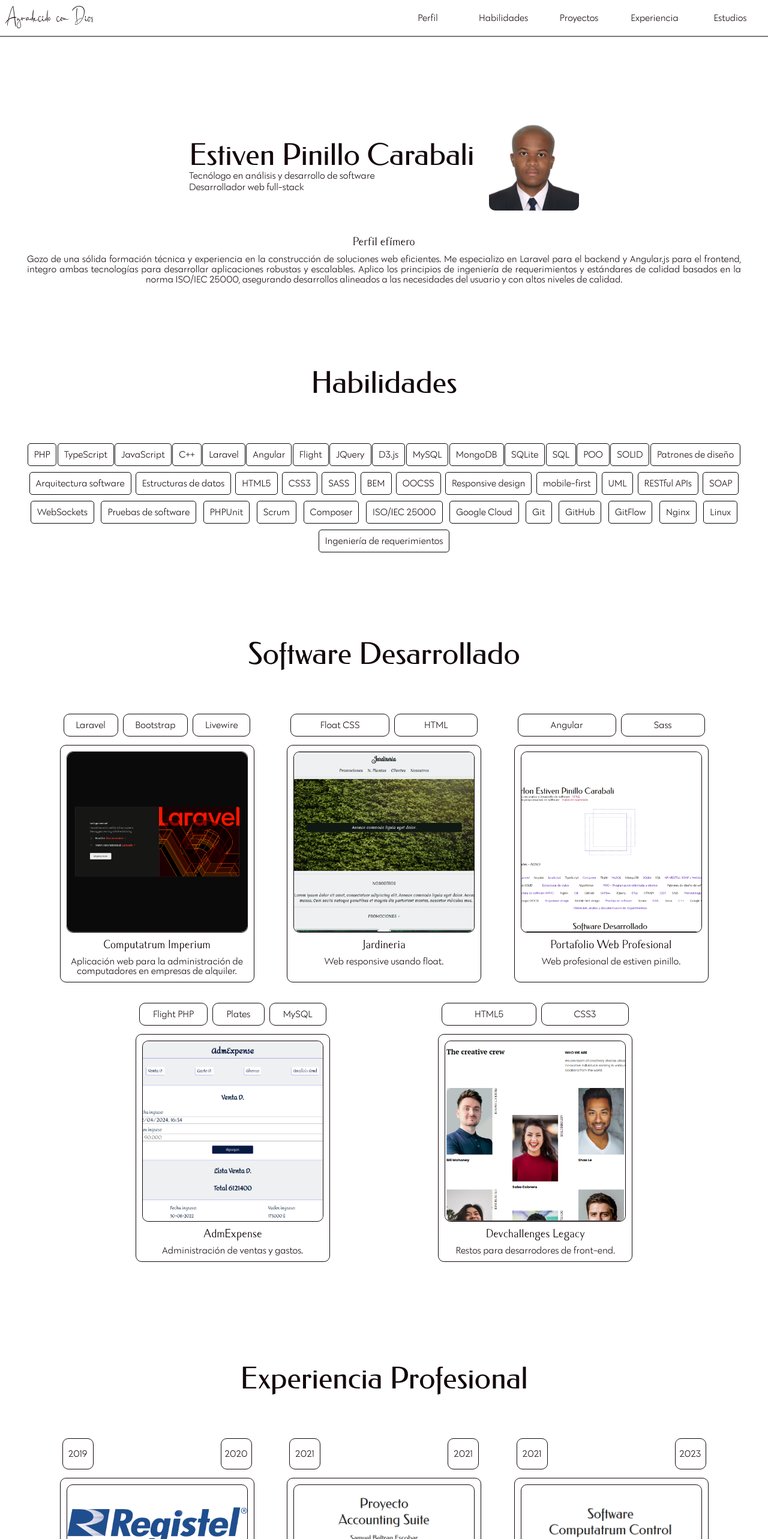
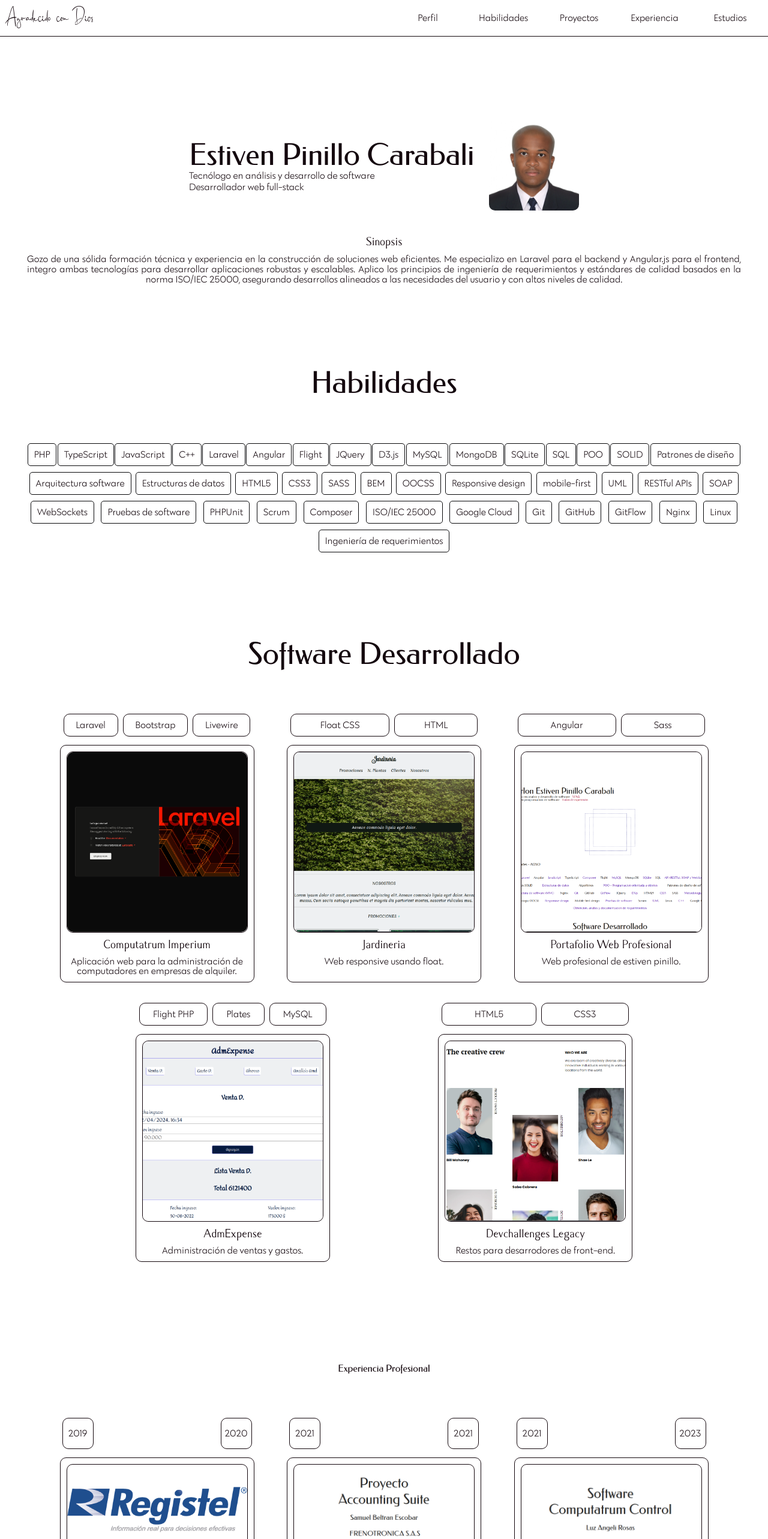
Before and after one commit to EstivenPinillo/estivenpinillo.dev, an Angular app: page / in a window 1280 px wide. Shown: the top 2566 px of the page at 60% size. Built offline with nearby package versions, Linux system fonts and the light colour scheme.

Commit message:
feat: change font size in all header

```diff
--- a/src/app/features/certificate/certificate.component.html
+++ b/src/app/features/certificate/certificate.component.html
@@ -1,6 +1,6 @@
 <section class="section-certificate mt-14 mb-14" id="estudios">
 
-    <header class="federo certificate-header fz-5rem">
+    <header class="federo certificate-header font-size4rem">
         <h2>
             Certificados
         </h2>
--- a/src/app/features/experience/experience.component.html
+++ b/src/app/features/experience/experience.component.html
@@ -1,5 +1,5 @@
 <section class="section-experience mt-14" id="experiencia">
-    <header class="experience-main-header federo fz-5rem color-14080E-night">
+    <header class="experience-main-header federo font-size4rem color-14080E-night">
         <span>Experiencia Profesional</span>
     </header>
     <section class="experience-list mt-7">
--- a/src/app/features/perfil/perfil.component.ts
+++ b/src/app/features/perfil/perfil.component.ts
@@ -12,7 +12,7 @@ export class PerfilComponent {
     firtName: string = "Marlon";
     lastName: string = "Carabali";
     name: string = "Estiven Pinillo";
-    ephemeralProfile: string = "Perfil efímero";
+    ephemeralProfile: string = "Sinopsis";
     softwareDevelopment: string = "Tecnólogo en análisis y desarrollo de software";
     developmentFullStack: string = "Desarrollador web full-stack";
 
```
